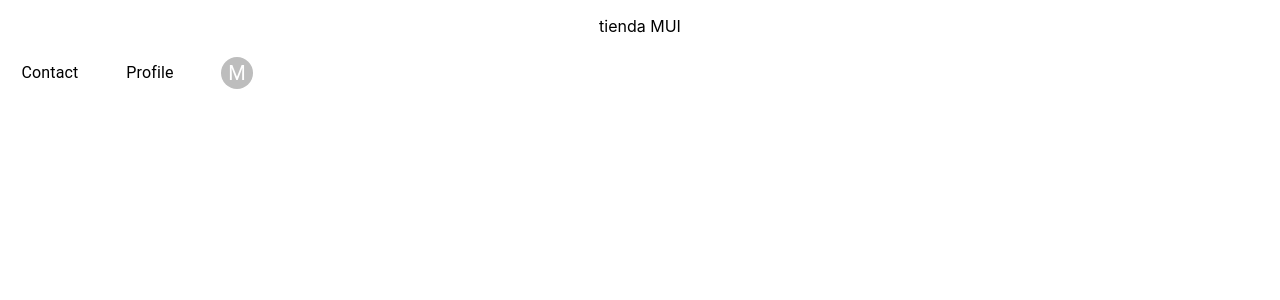
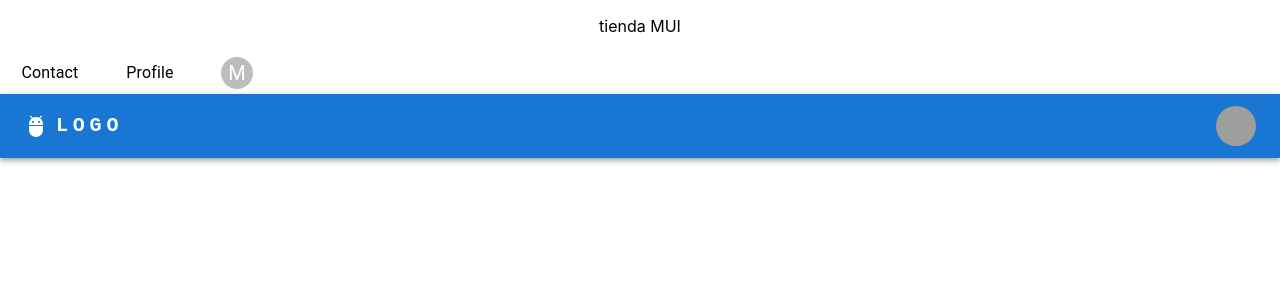
Before and after one commit to DaniMGithub/TiendaMUI, a React (Create React App) app: page / in a window 1280 px wide. Shown: the top 300 px of the page. Built offline with nearby package versions, Linux system fonts and the light colour scheme; grey boxes are pictures that could not be loaded.

Commit message:
intento de AppBar no funcionó

```diff
--- a/src/App.js
+++ b/src/App.js
@@ -1,6 +1,8 @@
+import { AppBar } from '@mui/material';
 import './App.css';
 
 import MiMenu from "./components/navbar/navbar";
+import Bar from "./components/Bar/bar";
 
 function App() {
   return (
@@ -10,6 +12,7 @@
           tienda MUI
         </p>
         <MiMenu />
+        <Bar />
      </header>
     </div>
   );
--- /dev/null
+++ b/src/components/Bar/bar.js
@@ -0,0 +1,147 @@
+import * as React from 'react';
+import AppBar from '@mui/material/AppBar';
+import Box from '@mui/material/Box';
+import Toolbar from '@mui/material/Toolbar';
+import IconButton from '@mui/material/IconButton';
+import Typography from '@mui/material/Typography';
+import Menu from '@mui/material/Menu';
+import MenuIcon from '@mui/icons-material/Menu';
+import Container from '@mui/material/Container';
+import Avatar from '@mui/material/Avatar';
+import Button from '@mui/material/Button';
+import Tooltip from '@mui/material/Tooltip';
+import MenuItem from '@mui/material/MenuItem';
+import AdbIcon from '@mui/icons-material/Adb';
+
+
+const Bar = () => {
+
+  const [anchorElNav, setAnchorElNav] = React.useState(null);
+  const [anchorElUser, setAnchorElUser] = React.useState(null);
+
+  const handleOpenNavMenu = (event) => {
+    setAnchorElNav(event.currentTarget);
+  };
+  const handleOpenUserMenu = (event) => {
+    setAnchorElUser(event.currentTarget);
+  };
+
+  const handleCloseNavMenu = () => {
+    setAnchorElNav(null);
+  };
+
+  const handleCloseUserMenu = () => {
+    setAnchorElUser(null);
+  };
+
+  return (
+    <AppBar position="static">
+      <Container maxWidth="xl">
+        <Toolbar disableGutters>
+          <AdbIcon sx={{ display: { xs: 'none', md: 'flex' }, mr: 1 }} />
+          <Typography
+            variant="h6"
+            noWrap
+            component="a"
+            href="/"
+            sx={{
+              mr: 2,
+              display: { xs: 'none', md: 'flex' },
+              fontFamily: 'monospace',
+              fontWeight: 700,
+              letterSpacing: '.3rem',
+              color: 'inherit',
+              textDecoration: 'none',
+            }}
+          >
+            LOGO
+          </Typography>
+
+          <Box sx={{ flexGrow: 1, display: { xs: 'flex', md: 'none' } }}>
+            <IconButton
+              size="large"
+              aria-label="account of current user"
+              aria-controls="menu-appbar"
+              aria-haspopup="true"
+              onClick={handleOpenNavMenu}
+              color="inherit"
+            >
+              <MenuIcon />
+            </IconButton>
+            <Menu
+              id="menu-appbar"
+              anchorEl={anchorElNav}
+              anchorOrigin={{
+                vertical: 'bottom',
+                horizontal: 'left',
+              }}
+              keepMounted
+              transformOrigin={{
+                vertical: 'top',
+                horizontal: 'left',
+              }}
+              open={Boolean(anchorElNav)}
+              onClose={handleCloseNavMenu}
+              sx={{
+                display: { xs: 'block', md: 'none' },
+              }}
+            >
+
+
+            </Menu>
+          </Box>
+          <AdbIcon sx={{ display: { xs: 'flex', md: 'none' }, mr: 1 }} />
+          <Typography
+            variant="h5"
+            noWrap
+            component="a"
+            href=""
+            sx={{
+              mr: 2,
+              display: { xs: 'flex', md: 'none' },
+              flexGrow: 1,
+              fontFamily: 'monospace',
+              fontWeight: 700,
+              letterSpacing: '.3rem',
+              color: 'inherit',
+              textDecoration: 'none',
+            }}
+          >
+            LOGO
+          </Typography>
+          <Box sx={{ flexGrow: 1, display: { xs: 'none', md: 'flex' } }}>
+
+
+          </Box>
+
+          <Box sx={{ flexGrow: 0 }}>
+            <Tooltip title="Open settings">
+              <IconButton onClick={handleOpenUserMenu} sx={{ p: 0 }}>
+                <Avatar alt="Remy Sharp" src="/static/images/avatar/2.jpg" />
+              </IconButton>
+            </Tooltip>
+            <Menu
+              sx={{ mt: '45px' }}
+              id="menu-appbar"
+              anchorEl={anchorElUser}
+              anchorOrigin={{
+                vertical: 'top',
+                horizontal: 'right',
+              }}
+              keepMounted
+              transformOrigin={{
+                vertical: 'top',
+                horizontal: 'right',
+              }}
+              open={Boolean(anchorElUser)}
+              onClose={handleCloseUserMenu}
+            >
+
+            </Menu>
+          </Box>
+        </Toolbar>
+      </Container>
+    </AppBar>
+  );
+}
+export default Bar;
```
Also changed, not shown: src/components/header/header.css (added), src/components/header/header.js (added).
